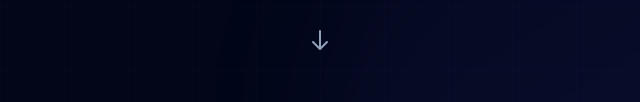
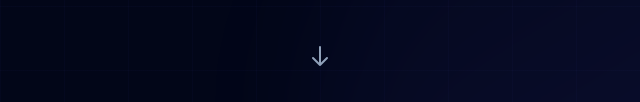
Before and after one commit to mateusedua/portfolio, an Astro site: page / in a window 1280 px wide. Shown: the part 698-800 px from the top of the page, 320-960 px from the left. Built offline with nearby package versions, Linux system fonts and the light colour scheme; Astro itself is replaced by a stand-in of ours.

Commit message:
fix: scroll indicator absolute

```diff
--- a/src/components/Hero.astro
+++ b/src/components/Hero.astro
@@ -79,7 +79,7 @@ import { personalInfo } from '../data/content';
   </div>
 
   <!-- Scroll Indicator -->
-  <div class="absolute bottom-8 left-1/2 -translate-x-1/2 animate-bounce">
+  <div class="absolute bottom-4 left-1/2 -translate-x-1/2 animate-bounce z-10">
     <a href="#about" class="block p-2">
       <svg class="w-6 h-6 text-slate-400" fill="none" stroke="currentColor" viewBox="0 0 24 24">
         <path stroke-linecap="round" stroke-linejoin="round" stroke-width="2" d="M19 14l-7 7m0 0l-7-7m7 7V3"/>
```
